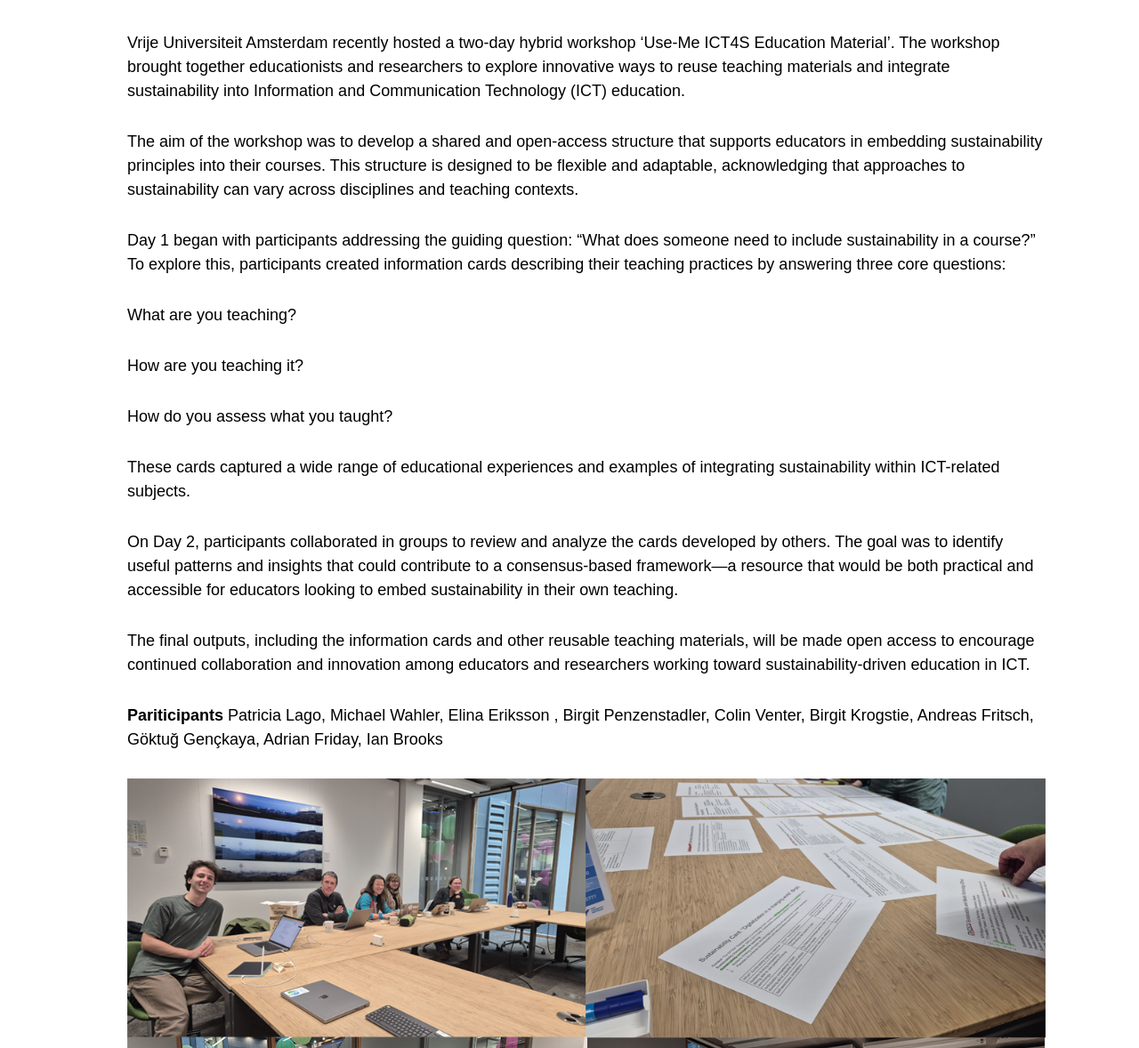
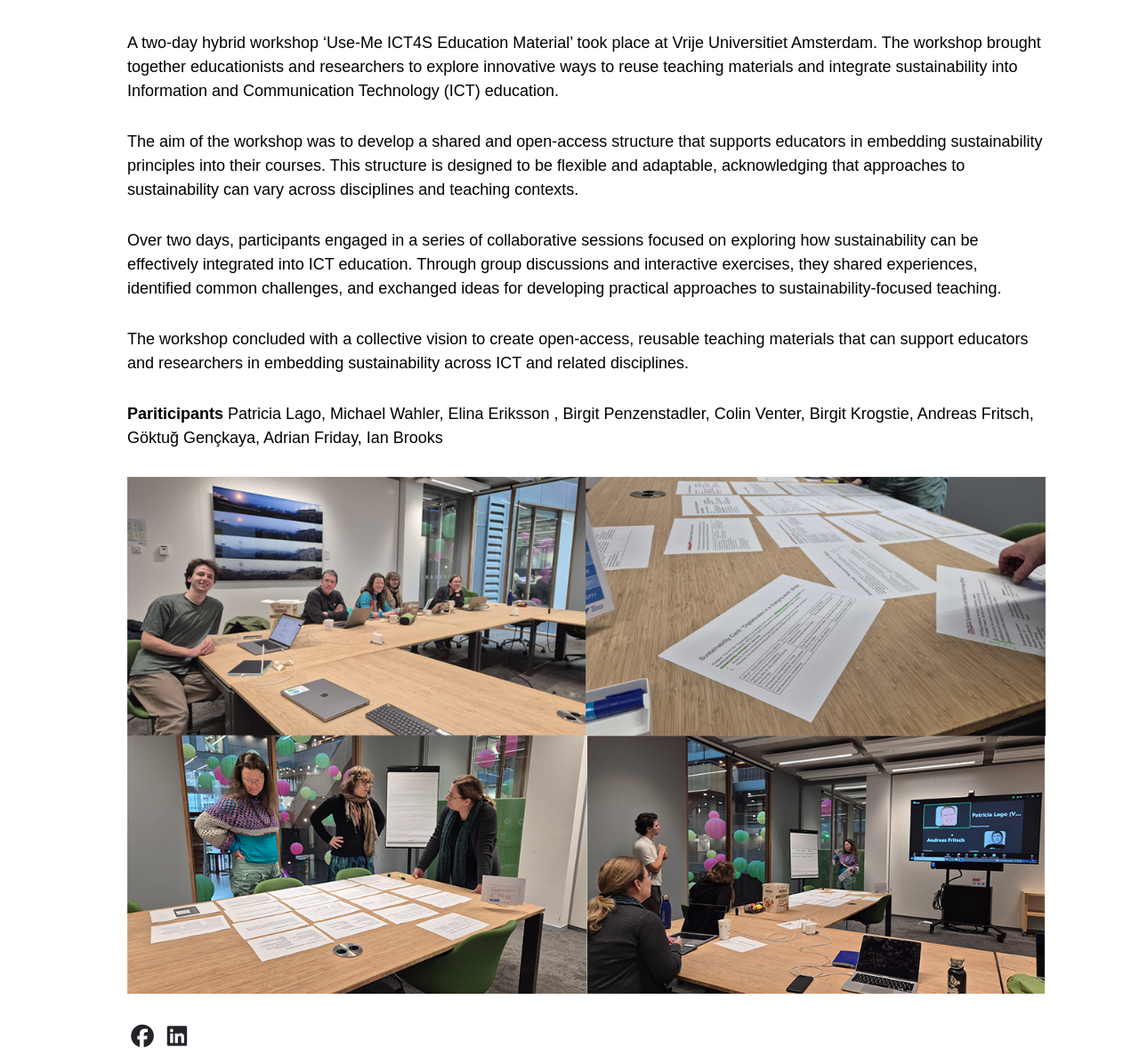
Before and after one commit to S2-group/disc-website.github.io, a Jekyll site: the page built from _posts/2025-10-24-ws-Use-Me-ICT4SEdu-Teaching-Material.md, in a window 1280 px wide and 1400 px high, scrolled down 405 px. Shown: the part 222-1400 px from the top of the window at 89% size. Built offline with Jekyll 4.4.1, drawn with Linux system fonts in a browser that asks for light colours; comment, search, counter and statistics services are not loaded.

Commit message:
Updated news item

```diff
--- a/_posts/2025-10-24-ws-Use-Me-ICT4SEdu-Teaching-Material.md
+++ b/_posts/2025-10-24-ws-Use-Me-ICT4SEdu-Teaching-Material.md
@@ -10,24 +10,13 @@
 ---
 
 
-Vrije Universiteit Amsterdam recently hosted a two-day hybrid workshop 'Use-Me ICT4S Education Material'. The workshop brought together educationists and researchers to explore innovative ways to reuse teaching materials and integrate sustainability into Information and Communication Technology (ICT) education.
+A two-day hybrid workshop 'Use-Me ICT4S Education Material' took place at Vrije Universitiet Amsterdam. The workshop brought together educationists and researchers to explore innovative ways to reuse teaching materials and integrate sustainability into Information and Communication Technology (ICT) education.
 
 The aim of the workshop was to develop a shared and open-access structure that supports educators in embedding sustainability principles into their courses. This structure is designed to be flexible and adaptable, acknowledging that approaches to sustainability can vary across disciplines and teaching contexts.
 
-Day 1 began with participants addressing the guiding question: “What does someone need to include sustainability in a course?” To explore this, participants created information cards describing their teaching practices by answering three core questions:
+Over two days, participants engaged in a series of collaborative sessions focused on exploring how sustainability can be effectively integrated into ICT education. Through group discussions and interactive exercises, they shared experiences, identified common challenges, and exchanged ideas for developing practical approaches to sustainability-focused teaching.
 
-What are you teaching?
-
-How are you teaching it?
-
-How do you assess what you taught?
-
-These cards captured a wide range of educational experiences and examples of integrating sustainability within ICT-related subjects.
-
-On Day 2, participants collaborated in groups to review and analyze the cards developed by others. The goal was to identify useful patterns and insights that could contribute to a consensus-based framework—a resource that would be both practical and accessible for educators looking to embed sustainability in their own teaching.
-
-The final outputs, including the information cards and other reusable teaching materials, will be made open access to encourage continued collaboration and innovation among educators and researchers working toward sustainability-driven education in ICT.
-
+The workshop concluded with a collective vision to create open-access, reusable teaching materials that can support educators and researchers in embedding sustainability across ICT and related disciplines.
 
 **Pariticipants**
 Patricia Lago, Michael Wahler, Elina Eriksson , Birgit Penzenstadler, Colin Venter, Birgit Krogstie, Andreas Fritsch, Göktuğ Gençkaya, Adrian Friday, Ian Brooks
```
